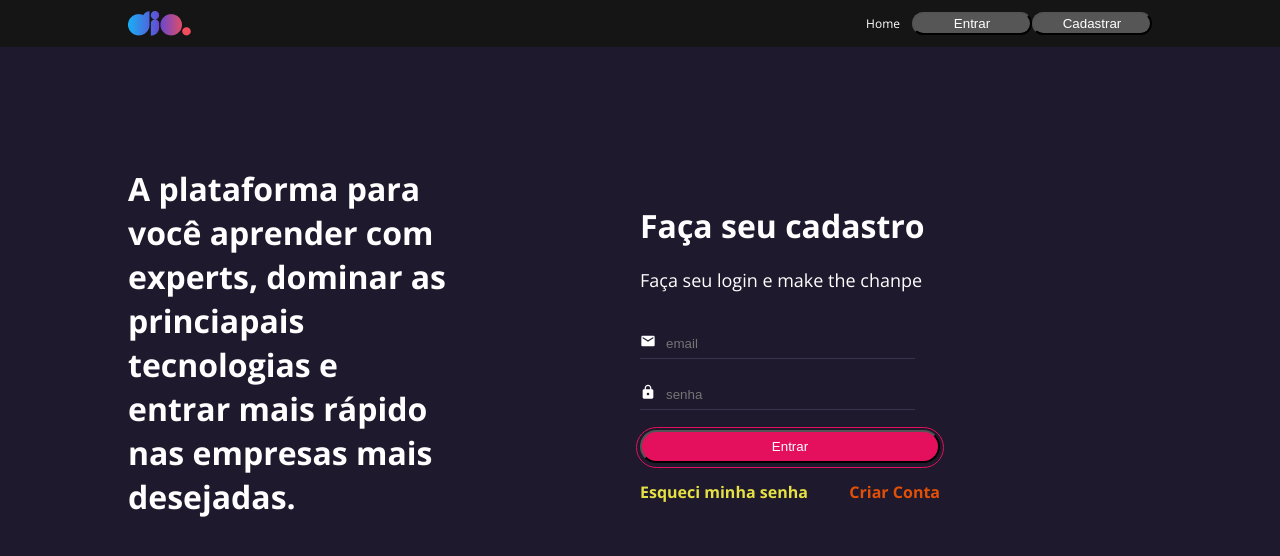
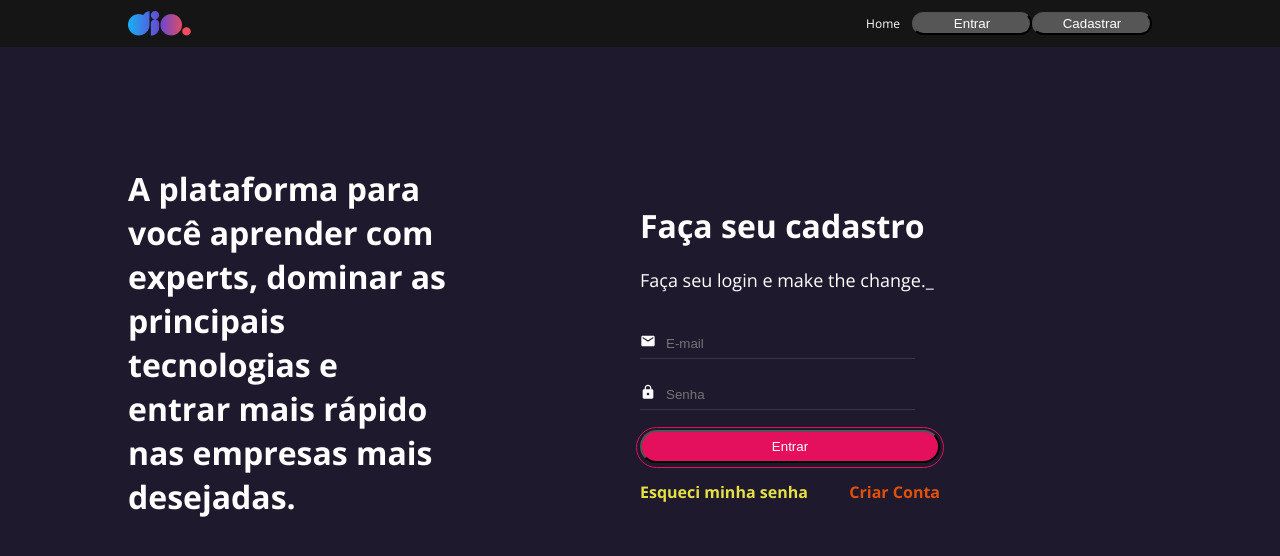
Before and after one commit to GabryellPontes/Projeto-React, a React (Create React App) app: page /login in a window 1280 px wide. Shown: the top 556 px of the page. Built offline with nearby package versions, Linux system fonts and the light colour scheme.

Commit message:
inclusão de api e formularios hook

```diff
--- /dev/null
+++ b/db.json
@@ -0,0 +1,6 @@
+{
+    "users": [
+      { "id": 1, "name": "Lucas", "email": "lucas@email.com", "senha":"123456" },
+      { "id": 2, "name": "Gabryell", "email": "gabryell@email.com", "senha":"123456" }
+    ]
+}
--- a/src/components/Input/index.jsx
+++ b/src/components/Input/index.jsx
@@ -1,13 +1,25 @@
 import React from 'react'
+import { Controller } from "react-hook-form";
 
-import { IconContainer, InputContainer, InputText} from './styles';
+import { ErrorText, IconContainer, InputContainer, InputText} from './styles';
 
-  const Input = ({leftIcon, name, ...rest}) => {
+  const Input = ({leftIcon, name, control, errorMessage, ...rest}) => {
+
+
     return (
+      <>
       <InputContainer>
         {leftIcon ? (<IconContainer>{leftIcon}</IconContainer>) : null}
-        <InputText {...rest}/>
+      <Controller
+      name={name}
+        control={control}
+        rules={{ required: true }}
+        render={({ field }) => <InputText {...field} {...rest} />}
+      />
+
       </InputContainer>
+      {errorMessage ? <ErrorText>{errorMessage}</ErrorText> : null}
+      </>
     )
   }
 
--- a/src/components/Input/styles.js
+++ b/src/components/Input/styles.js
@@ -21,3 +21,9 @@ export const InputText = styled.input`
 	border: 0;
 	height: 30px;
 `
+
+export const ErrorText = styled.div`
+	color: #ff0000;
+	font-size: 12px;
+	margin: 5px 0;
+`
--- a/src/pages/login/index.jsx
+++ b/src/pages/login/index.jsx
@@ -1,5 +1,10 @@
+import { useNavigate } from 'react-router-dom';
 import { MdEmail, MdLock } from 'react-icons/md'
-import { useNavigate } from 'react-router-dom';
+import { api } from "../../services/api";
+import { yupResolver } from '@hookform/resolvers/yup';
+import * as yup from "yup";
+
+import {useForm} from 'react-hook-form';
 
 import { Button } from "../../components/Button";
 import { Header } from "../../components/Header";
@@ -7,37 +12,59 @@ import { Input } from "../../components/Input";
 
 import { Column, Container, CriarText, EsqueciText, Row, SubTitleLogin, Title, TitleLogin, Wrapper} from './styles';
 
+const schema = yup.object({
+	email: yup.string().email('email não é valido').required('Campo obrigatorio'),
+	password: yup.string().min(3, 'No minimo 3 caracteres').required('Campo obrigatorio'),
+  }).required();
+
+
 const Login = () => {
-
 	const navigate = useNavigate();
 
-	const handleClickSignIn = () => {
+	const { control, handleSubmit, formState: { errors } } = useForm({
+		resolver: yupResolver(schema),
+		mode: 'onChange',
+	});
+
+	const onSubmit = async (formData) => {
+        try{
+            const {data} = await api.get(`/users?email=${formData.email}&senha=${formData.senha}`);
+
+            if(data.length && data[0].id){
                 navigate('/feed')
+                return
             }
+
+            alert('Usuário ou senha inválido')
+        }catch(e){
+			//TODO: HOUVE UM ERRO
+        }
+    };
+
+	console.log('errors', errors);
 
 	return (<>
         <Header />
         <Container>
             <Column>
-			<Title>
-				A plataforma para você aprender com experts, dominar as princiapais tecnologias
-					e entrar mais rápido nas empresas mais desejadas.
-			</Title>
+                <Title>A plataforma para você aprender com experts, dominar as principais tecnologias
+                 e entrar mais rápido nas empresas mais desejadas.</Title>
             </Column>
             <Column>
                 <Wrapper>
                 <TitleLogin>Faça seu cadastro</TitleLogin>
-				<SubTitleLogin>Faça seu login e make the chanpe</SubTitleLogin>
-				<form>
-					<Input placeholder="email" leftIcon={<MdEmail />}/>
-					<Input placeholder="senha" type="password" leftIcon={<MdLock />}/>
-					<Button title="Entrar" variant="secondary" onClick={handleClickSignIn} type="button" />
+                <SubTitleLogin>Faça seu login e make the change._</SubTitleLogin>
+                <form onSubmit={handleSubmit(onSubmit)}>
+                    <Input placeholder="E-mail" leftIcon={<MdEmail />} name="email"  control={control} />
+                    {errors.email && <span>E-mail é obrigatório</span>}
+                    <Input type="password" placeholder="Senha" leftIcon={<MdLock />}  name="senha" control={control} />
+                    {errors.senha && <span>Senha é obrigatório</span>}
+                    <Button title="Entrar" variant="secondary" type="submit"/>
                 </form>
                 <Row>
                     <EsqueciText>Esqueci minha senha</EsqueciText>
                     <CriarText>Criar Conta</CriarText>
                 </Row>
-
                 </Wrapper>
             </Column>
         </Container>
--- /dev/null
+++ b/src/services/api.js
@@ -0,0 +1,7 @@
+import axios from 'axios';
+
+const api = axios.create({
+    baseURL: 'http://localhost:8001'
+});
+
+export { api }
```
Also changed, not shown: package.json (+7 -2 lines), 1 other file (tests, documents, lock files or other folders). Lines whose indentation alone changed are shown as unchanged.
